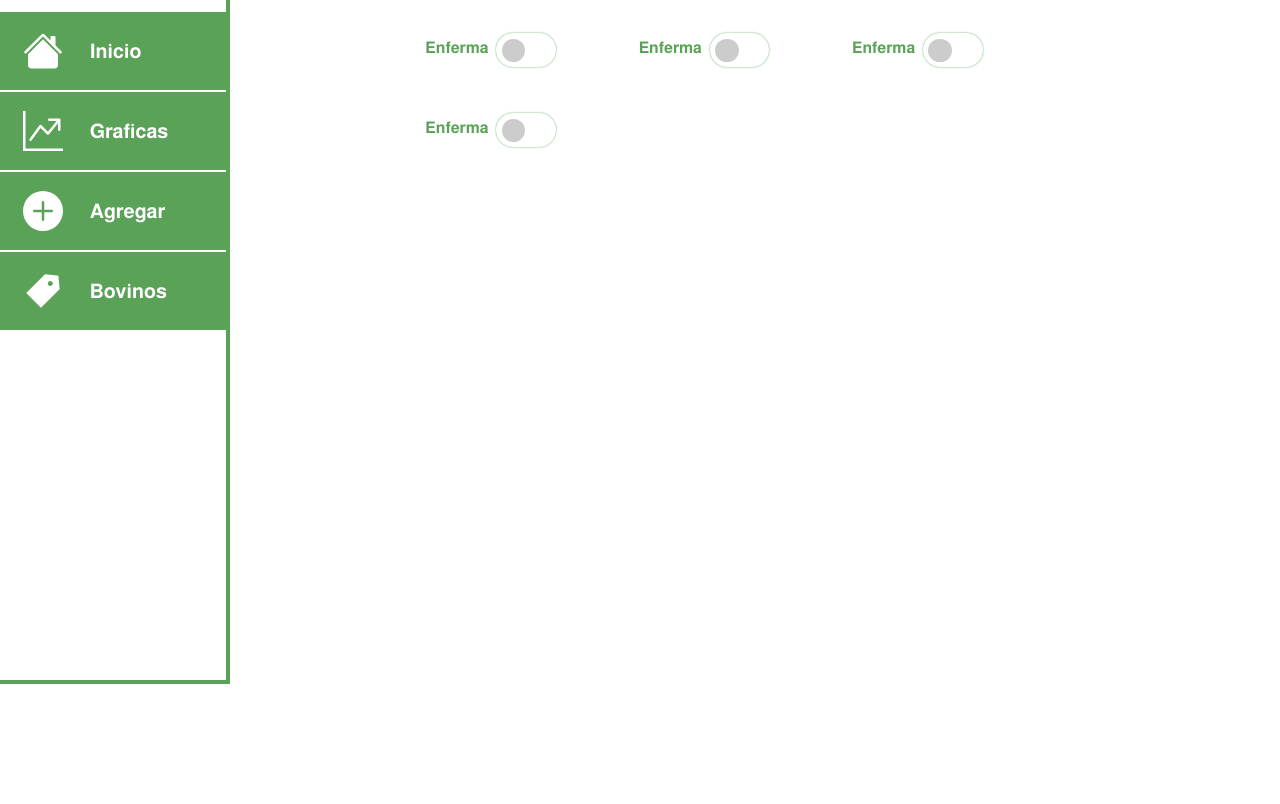
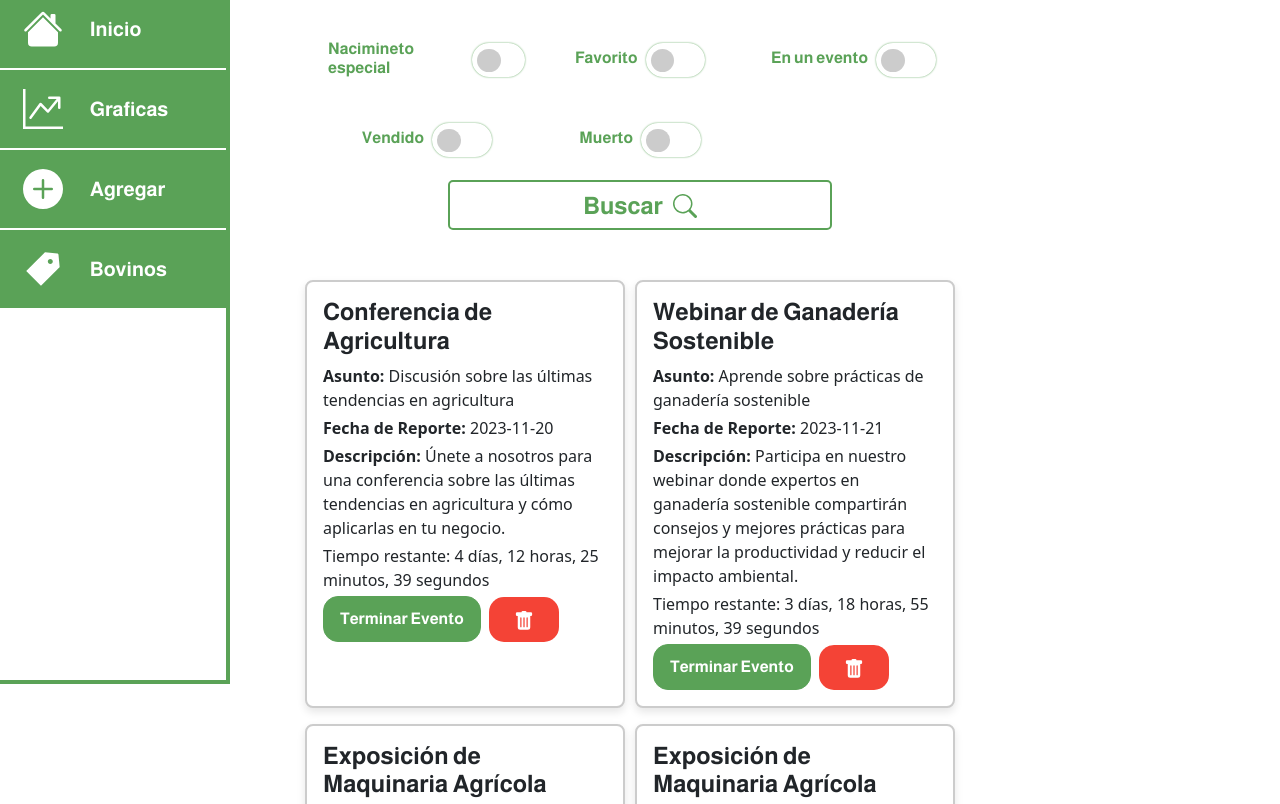
Before and after one commit to Atrizel203/Multidiciplinario, a React app: page /Principal in a window 1280 px wide. Shown: the part 116-920 px from the top of the page. Before the commit the page ends 800 px from the top, so only its background shows below. Built offline with nearby package versions, Linux system fonts and the light colour scheme.

Commit message:
Fix UI styling and add new functionality

```diff
--- a/src/atomos/botonGuardar.jsx
+++ b/src/atomos/botonGuardar.jsx
@@ -3,10 +3,13 @@ import "../css/botonGuardar.css";
 import Icons from "./icons";
 
 function BotonGuardar(props) {
+    const textoBoton = props.texto || "Guardar";
+    const iconName = props.texto === "Buscar" ? "buscar" : "guardar";
+
     return (
         <button className="botonGuardar">
-            Guardar
-            <Icons iconName="guardar" />
+            {textoBoton}
+            <Icons iconName={iconName} />
         </button>
     );
 }
--- a/src/componentes/agregarBovino.jsx
+++ b/src/componentes/agregarBovino.jsx
@@ -28,6 +28,14 @@ function AgregarBovino() {
         { value: 'Macho', label: 'Macho' },
         { value: 'Hembra', label: 'Hembra' },
     ];
+    let tipoNacimiento = [
+        { value: '', label: '' },
+        { value: 'CargaManual', label: 'Carga Manual' },
+        { value: 'Inseminada', label: 'Inseminada'},
+        { value: 'CompraEmbrion', label: 'Compra de Embrion'},
+        { value: 'CompraOvulo', label: 'Compra de Ovulo'},
+        { value: 'CompraSemen', label: 'Compra de Semen'}
+    ];
 
     return (
 
@@ -39,6 +47,7 @@ function AgregarBovino() {
                         <ImputAgregarNormal texto="Nombre" />
                         <ImputAgregarEspecial texto="Raza" tipo="select" options={razas} />
                         <ImputAgregarEspecial texto="Fecha de Nacimiento" tipo="date" />
+                        <ImputAgregarEspecial texto="Tipo de nacimiento" tipo="select" options={tipoNacimiento} />
                         <ImputAgregarEspecial texto="Genero" tipo="select" options={genero} />
                     </div>
                     <ImputImg texto="Foto del Bovino" className="espacioImg" />
--- /dev/null
+++ b/src/componentes/coruselEventos.jsx
@@ -0,0 +1,79 @@
+import React, { useState, useEffect } from 'react';
+import '../css/coruselEventos.css';
+import BotonBorrar from '../atomos/botonBorrar';
+const CoruselEventos = ({ eventos }) => {
+    return (
+        <div className='cardsEventos'>
+            {eventos && eventos.map((evento, index) => (
+                <CardEvento
+                    key={index}
+                    titulo={evento.titulo}
+                    asunto={evento.asunto}
+                    fecha_Reporte={evento.fecha_Reporte}
+                    descripcion={evento.descripcion}
+                    fecha_Reinsidio={evento.fecha_Reinsidio}
+                />
+            ))}
+        </div>
+    );
+};
+
+const CardEvento = ({ titulo, asunto, fecha_Reporte, descripcion, fecha_Reinsidio }) => {
+    const [countdown, setCountdown] = useState('');
+
+    const handleTerminarEvento = () => {
+    };
+
+    const handleBorrarEvento = () => {
+        alert('Evento borrado');
+    };
+
+    const showCountdown = () => {
+        const reinicioDate = new Date(fecha_Reinsidio);
+        const currentDate = new Date();
+
+        const timeDifference = reinicioDate.getTime() - currentDate.getTime();
+
+        if (timeDifference > 0) {
+            const days = Math.floor(timeDifference / (1000 * 60 * 60 * 24));
+            const hours = Math.floor((timeDifference % (1000 * 60 * 60 * 24)) / (1000 * 60 * 60));
+            const minutes = Math.floor((timeDifference % (1000 * 60 * 60)) / (1000 * 60));
+            const seconds = Math.floor((timeDifference % (1000 * 60)) / 1000);
+
+            setCountdown(`Tiempo restante: ${days} días, ${hours} horas, ${minutes} minutos, ${seconds} segundos`);
+        } else {
+            setCountdown('El tiempo ha expirado');
+        }
+    };
+
+    useEffect(() => {
+        const interval = setInterval(() => {
+            showCountdown();
+        }, 1000);
+
+        return () => {
+            clearInterval(interval);
+        };
+    }, []);
+
+
+    return (
+        <div className="card">
+            <h2>{titulo}</h2>
+            <p><strong>Asunto:</strong> {asunto}</p>
+            <p><strong>Fecha de Reporte:</strong> {fecha_Reporte}</p>
+            <p><strong>Descripción:</strong> {descripcion}</p>
+{/*             <p><strong>Fecha de Reinsidio:</strong> {fecha_Reinsidio}</p>
+ */}            <p>{countdown}</p>
+
+            <div className="buttonContainer">
+                <button onClick={handleTerminarEvento}>Terminar Evento</button>
+                <div onClick={handleBorrarEvento}>
+                    <BotonBorrar />
+                </div>
+            </div>
+        </div>
+    );
+};
+
+export default CoruselEventos;
--- a/src/componentes/css/FiltroEstados.css
+++ b/src/componentes/css/FiltroEstados.css
@@ -1,5 +1,5 @@
 .containerSwitch {
-    margin-left: 30%;
+    margin-top: 10px;
     display: grid;
     width: 50%;
     grid-template-columns: repeat(3, 1fr);
@@ -8,3 +8,13 @@
     align-items: center;
     height: 30vh;
 }
+
+.componetSwitch {
+    display: flex;
+    flex-direction: column;
+    align-items: center;
+}
+
+.buscarFiltroBut{
+    width: 30%;
+}
--- a/src/componentes/filtroEstados.jsx
+++ b/src/componentes/filtroEstados.jsx
@@ -1,18 +1,24 @@
 import React from "react";
 import "./css/FiltroEstados.css"
 import Switch from '../atomos/switchFiltros';
-
+import BotonBuscar from "../atomos/botonGuardar";
 
 function FiltroEstados(params) {
     return (
-        <div className="containerSwitch">
-            <Switch name="Enferma" />
-            <Switch name="Enferma" />
-            <Switch name="Enferma" />
-            <Switch name="Enferma" />
-            <Switch name="Enferma" />
-            <Switch name="Enferma" />
-            <Switch name="Enferma" />
+        <div className="componetSwitch">
+            <div className="containerSwitch">
+                <Switch name="Enferma" />
+                <Switch name="Cargada" />
+                <Switch name="Para Inseminar" />
+                <Switch name="Nacimineto especial" />
+                <Switch name="Favorito" />
+                <Switch name="En un evento" />
+                <Switch name="Vendido" />
+                <Switch name="Muerto" />
+            </div>
+            <div className="buscarFiltroBut">
+                <BotonBuscar texto="Buscar" />
+            </div>
         </div>
 
     );
--- a/src/componentes/leftVar.jsx
+++ b/src/componentes/leftVar.jsx
@@ -15,6 +15,10 @@ function Leftvar(props) {
 
     const VerAgregar = () => {
         navigate('/AgregarBovino');
+    };
+
+    const PrimerFiltro = () => {
+        navigate('/primerFiltroV');
     };
 
     return (
@@ -35,7 +39,7 @@ function Leftvar(props) {
                 <div onClick={VerAgregar}>
                     <OpcionesLeftVar texto="Agregar" icono="agregar" />
                 </div>
-                <div onClick={VerAgregar}>
+                <div onClick={PrimerFiltro}>
                     <OpcionesLeftVar texto="Bovinos" icono="tag" />
                 </div>
 
--- a/src/css/agregarBovino.css
+++ b/src/css/agregarBovino.css
@@ -41,7 +41,6 @@
     background-color: var(--secondary-color);
     border-radius: 15px;
     padding: 10px;
-    margin-top: 10px;
     margin-bottom: -5px;
     cursor: default;
     user-select: none;
@@ -55,7 +54,6 @@
     background-color: var(--secondary-color);
     border-radius: 15px;
     padding: 10px;
-    margin-top: 10px;
     margin-bottom: -5px;
     cursor: default;
     user-select: none;
@@ -65,7 +63,6 @@
     display: flex;
     flex-direction: column;
     align-items: center;
-    margin-top: .5%;
     margin-left: 18%;
 }
 
--- /dev/null
+++ b/src/css/coruselEventos.css
@@ -0,0 +1,71 @@
+:root {
+    --primary-color: #FFFFFF;
+    --secondary-color: #5AA257;
+    --tercer-color:#8FD182;
+}
+
+@font-face {
+    font-family: 'Almarai';
+    src: url('./Almarai/Almarai-Bold.ttf') format('truetype'),
+        url('./Almarai/Almarai-ExtraBold.ttf') format('truetype'),
+        url('./Almarai/Almarai-Light.ttf') format('truetype'),
+        url('./Almarai/Almarai-Regular.ttf') format('truetype');
+}
+
+
+.card {
+    width: 40vh;
+
+    margin-left: 5px;
+    margin-right: 5px;
+    border: 2px solid #ccc;
+    border-radius: 8px;
+    padding: 16px;
+    margin-bottom: 16px;
+    box-shadow: 0 4px 8px rgba(0, 0, 0, 0.1);
+}
+
+.card h2 {
+    font-family: 'Almarai';
+    margin-bottom: 8px;
+    font-size: 1.5em;
+}
+
+.card p {
+    margin-bottom: 4px;
+}
+
+.card p strong {
+    font-weight: bold;
+}
+
+.card button {
+    font-family: 'Almarai';
+    font-size: 1em;
+    color: var(--primary-color);
+    border: none;
+    outline: none;
+    cursor: pointer;
+    padding: 8px 16px;
+    background-color: var(--secondary-color);
+    border-radius: 15px;
+    transition: all 0.3s ease;
+    border: 1px solid var(--secondary-color);
+}
+
+.card button:hover {
+    background-color: var(--primary-color);
+    color: var(--secondary-color);
+}
+
+.buttonContainer {
+    display: flex;
+    gap: 8px;
+  }
+
+  .cardsEventos {
+    display: flex;
+    flex-wrap: wrap;
+    margin-left: 300px;
+    margin-top: 50px;
+  }
--- a/src/css/leftvar.css
+++ b/src/css/leftvar.css
@@ -54,7 +54,3 @@ body {
     justify-content: center;
     align-items: center;
 }
-
-.opciones{
-    margin-top: 10%;
-}
--- a/src/pages/Principal.jsx
+++ b/src/pages/Principal.jsx
@@ -1,10 +1,39 @@
-import React, { useState } from 'react';
+import React from 'react';
 import Leftvar from '../componentes/leftVar';
-import { useNavigate } from 'react-router-dom';
 import Buscador from '../componentes/buscador';
 import FiltroEstados from '../componentes/filtroEstados';
+import CoruselEventos from '../componentes/coruselEventos.jsx';
 const App = () => {
-    const navigate = useNavigate();
+    const eventosEjemplo = [
+        {
+            titulo: 'Conferencia de Agricultura',
+            asunto: 'Discusión sobre las últimas tendencias en agricultura',
+            fecha_Reporte: '2023-11-20',
+            descripcion: 'Únete a nosotros para una conferencia sobre las últimas tendencias en agricultura y cómo aplicarlas en tu negocio.',
+            fecha_Reinsidio: '2023-11-25T12:00:00Z',
+        },
+        {
+            titulo: 'Webinar de Ganadería Sostenible',
+            asunto: 'Aprende sobre prácticas de ganadería sostenible',
+            fecha_Reporte: '2023-11-21',
+            descripcion: 'Participa en nuestro webinar donde expertos en ganadería sostenible compartirán consejos y mejores prácticas para mejorar la productividad y reducir el impacto ambiental.',
+            fecha_Reinsidio: '2023-11-24T18:30:00Z',
+        },
+        {
+            titulo: 'Exposición de Maquinaria Agrícola',
+            asunto: 'Descubre las últimas innovaciones en maquinaria agrícola',
+            fecha_Reporte: '2023-11-22',
+            descripcion: 'Ven a nuestra exposición y descubre las últimas innovaciones en maquinaria agrícola. Podrás ver de cerca los equipos más avanzados y hablar con los fabricantes.',
+            fecha_Reinsidio: '2023-11-26T10:00:00Z',
+        },
+        {
+            titulo: 'Exposición de Maquinaria Agrícola',
+            asunto: 'Descubre las últimas innovaciones en maquinaria agrícola',
+            fecha_Reporte: '2023-11-22',
+            descripcion: 'Ven a nuestra exposición y descubre las últimas innovaciones en maquinaria agrícola. Podrás ver de cerca los equipos más avanzados y hablar con los fabricantes.',
+            fecha_Reinsidio: '2023-11-26T10:00:00Z',
+        },
+    ];
 
     return (
         <div>
@@ -12,9 +41,8 @@ const App = () => {
             <Buscador />
             <div>
                 <FiltroEstados />
+                <CoruselEventos eventos={eventosEjemplo} />
             </div>
-
-
         </div>
     );
 }
```
